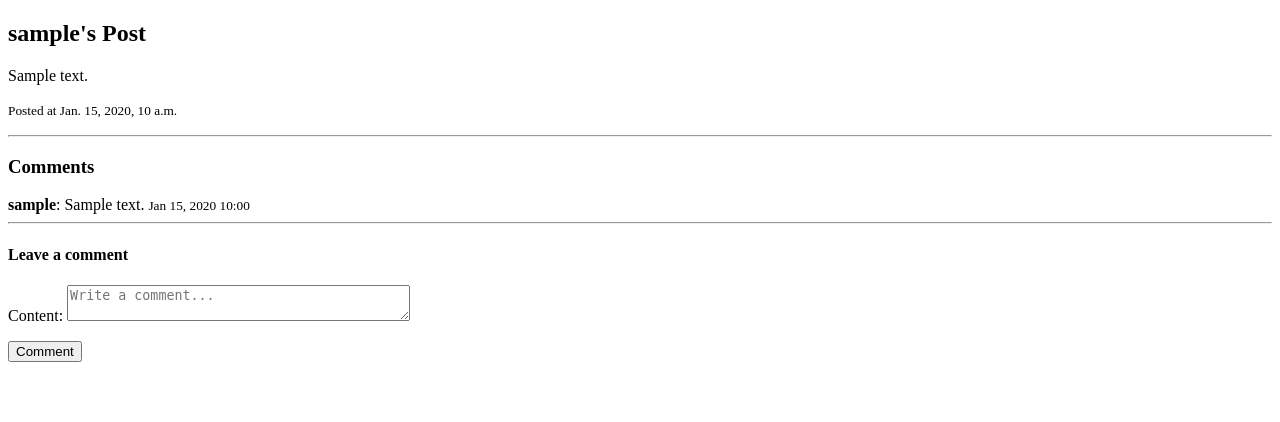
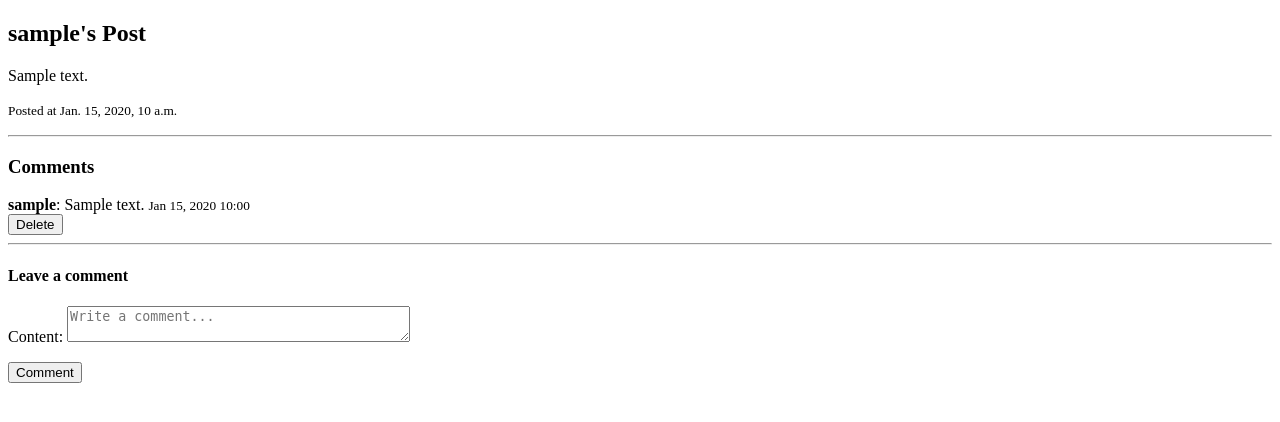
Before and after one commit to 02valentino/social-network, a Django app: page /post/1/ in a window 1280 px wide. Shown: the part 29-451 px from the top of the page. Run offline with Django 5.2, Linux system fonts and the light colour scheme; a user stored in the database is signed in; tables that the repository leaves empty hold one stand-in row (values such as "Sample post").

Commit message:
network: update post_detail.html to show delete option for comment authors and moderators

```diff
--- a/network/templates/network/post_detail.html
+++ b/network/templates/network/post_detail.html
@@ -11,6 +11,14 @@
     <div>
       <strong>{{ comment.author.username }}</strong>: {{ comment.content }}
       <small>{{ comment.created_at|date:"M d, Y H:i" }}</small>
+      {% if user.is_authenticated %}
+        {% if user == comment.author or is_moderator %}
+          <form method="post" action="{% url 'delete-comment' comment.pk %}">
+            {% csrf_token %}
+            <button type="submit">Delete</button>
+          </form>
+        {% endif %}
+      {% endif %}
     </div>
   {% empty %}
     <p>No comments yet.</p>
```
